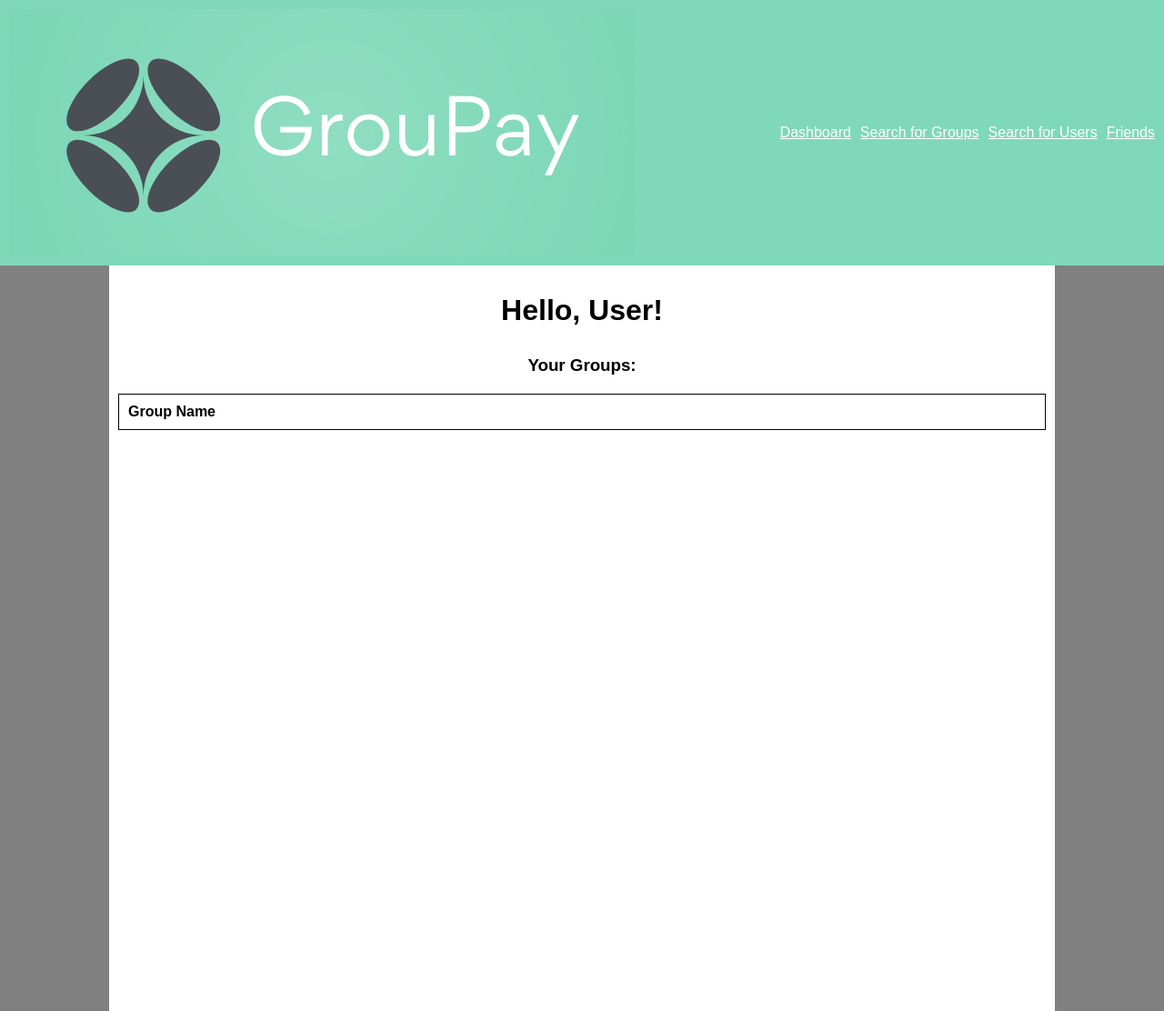
After one commit to IAE21/GrouPay, a Flask app: page /dashboard in a window 1280 px wide. The commit adds this page. Shown: the whole page at 91% size. Run offline with Flask 3, Linux system fonts and the light colour scheme; lists and menus that the app fills with data are empty; some libraries are stand-ins or nearby versions.

Commit message:
Created & inserted new brand logo for application into current pages, changed site color scheme accordingly; Created foundational landing page for logged in users

```diff
--- a/app.py
+++ b/app.py
@@ -10,6 +10,7 @@ app.config["MYSQL_HOST"] = "localhost"
 app.config["MYSQL_USER"] = "root"
 app.config["MYSQL_PASSWORD"] = "mysql123"
 app.config["MYSQL_DB"] = "groupay"
+
 
 mysql = MySQL(app)
 
@@ -27,7 +28,7 @@ def login():
             cur = mysql.connection.cursor()
             valid = cur.execute("SELECT 1 FROM USERS WHERE username=%s AND password=%s", (uname, pword))
             if valid != 0:
-                return render_template('home.html')
+                return render_template('dashboard.html')
             flash('Incorrect username or password.', category='error')
         except Error as e:
             print(e)
@@ -60,5 +61,9 @@ def register():
 
     return render_template('register.html')
 
+@app.route('/dashboard', methods=['GET'])
+def dashboard():
+    return render_template('dashboard.html')
+
 if __name__ == '__main__':
     app.run(debug=True)
--- /dev/null
+++ b/templates/dashboard.html
@@ -0,0 +1,127 @@
+<!DOCTYPE html>
+<html lang="en">
+<head>
+  <meta charset="UTF-8">
+  <meta name="viewport" content="width=device-width, initial-scale=1.0">
+  <title>Dashboard</title>
+  <style>
+    .container {
+    	display: flex;
+    	flex-direction: column;
+    	height: 100vh;
+    }
+
+    .top {
+    	flex: 0 0 auto;
+    	background-color: #7FD8B9;
+    	color: white;
+    	padding: 10px;
+		display: flex;
+		justify-content: space-between;
+		align-items: center;
+    }
+
+	.links {
+		display: flex;
+		gap: 10px;
+	}
+
+    .side {
+		flex: 0 0 100px;
+		background-color: grey;
+		padding: 10px;
+		min-height: 100vh;
+	}
+
+	.middle {
+		flex: 1;
+		background-color: white;
+		padding: 10px;
+		min-height: 100vh;
+	}
+
+    body {
+    	margin: 0;
+    	font-family: Arial, sans-serif;
+    }
+
+	.center{
+		height: 200px;
+		width: 100%;
+		top: 30%;
+		left: 35%;
+		text-align: center;
+	}
+
+	.centerform{
+		left: 45%;
+		text-align: center;
+	}
+
+	.centertable{
+		margin-top: 31px;
+		text-align: center;
+	}
+
+	table {
+		width: 100%;
+		border-collapse: collapse;
+		margin-top: 20px;
+	}
+
+	table, th, td {
+		border: 1px solid black;
+	}
+
+	th, td {
+		padding: 10px;
+		text-align: left;
+	}
+	results {
+		margin-top: 350px;
+	}
+
+  </style>
+</head>
+
+<body>
+  <div class="container">
+		<div class="top"><img src="{{url_for('static', filename='images/logo.png')}}" alt="GrouPay">
+			<div class="links">
+				<div><a href="/" style="color: white;">Dashboard</a></div>
+				<div><a href = "/dashboard" style="color: white;">Search for Groups</a></div>
+				<div><a href = "/dashboard" style="color: white;">Search for Users</a></div>
+				<div><a href = "/dashboard" style="color: white;">Friends</a></div>
+			</div>
+		</div>
+    <div style="display: flex;">
+      	<div class="side"></div>
+      	<div class="middle">
+			<div class = "center">
+				<div class = "centerform">
+					<h1>Hello, User!</h1>
+				</div>
+				<div class="centertable">
+					<h3>Your Groups:</h3>
+					<table id="resultsTable">
+						<thead>
+						<tr>
+							<th>Group Name</th>
+						</tr>
+						</thead>
+						<tbody id="groupsList">
+						{% for group in glist %}
+						<tr>
+							<td>{{ group['group_name'] }}</td>
+						</tr>
+						{% endfor %}
+						</tbody>
+					</table>
+				</div>
+			</div>
+		</div>
+		<div class="side"></div>
+	</div>
+</div>
+</body>
+</html>
--- a/templates/home.html
+++ b/templates/home.html
@@ -1,10 +1,11 @@
 <!DOCTYPE html>
 <html>
 <head>
-    <title>GrouPay_Home</title>
+    <title>Welcome</title>
 </head>
 <style>
     body {
+        background-color: #7FD8B9;
         display: flex;
         flex-direction: column;
         justify-content: center;
@@ -14,6 +15,7 @@
 </style>
 <body>
     <header>
+        <img src="{{url_for('static', filename='images/logo.png')}}" alt="GrouPay">
         <h1>Welcome to GrouPay!</h1>
         <nav>
             <a href="{{ url_for('login')}}">Login</a>
--- a/templates/login.html
+++ b/templates/login.html
@@ -5,6 +5,7 @@
     </head>
     <style>
         body {
+            background-color: #7FD8B9;
             display: flex;
             flex-direction: column;
             justify-content: center;
@@ -13,6 +14,7 @@
         }
     </style>
     <body>
+        <img src="{{url_for('static', filename='images/logo.png')}}" alt="GrouPay">
         <h1>GrouPay Login</h1>
         <form method="POST" action="{{ url_for('login') }}">
             <p>
--- a/templates/register.html
+++ b/templates/register.html
@@ -5,6 +5,7 @@
 </head>
 <style>
     body {
+        background-color: #7FD8B9;
         display: flex;
         flex-direction: column;
         justify-content: center;
```
Also changed, not shown: static/images/logo.png (added).
